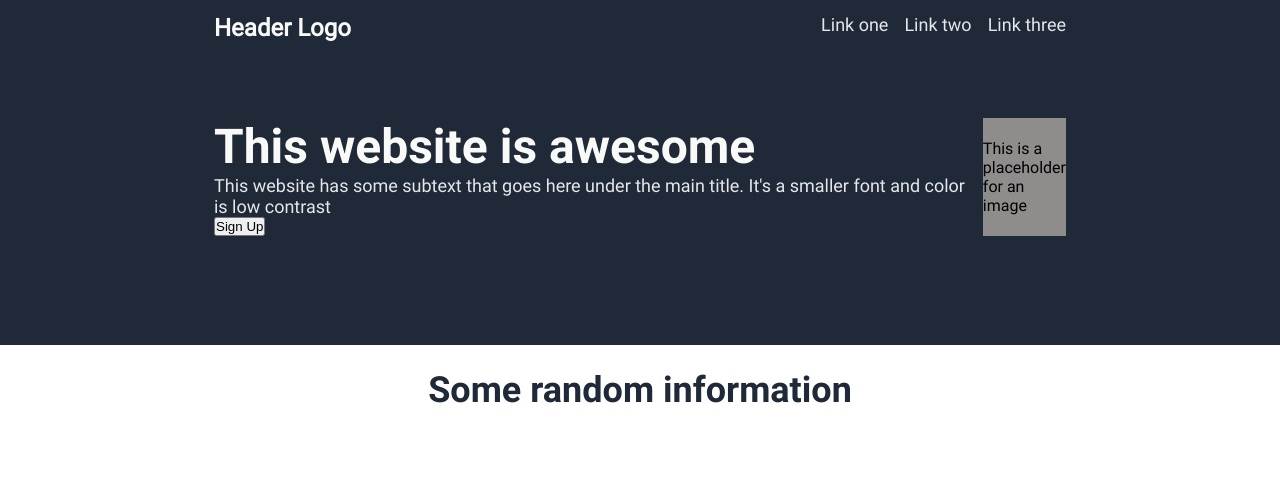
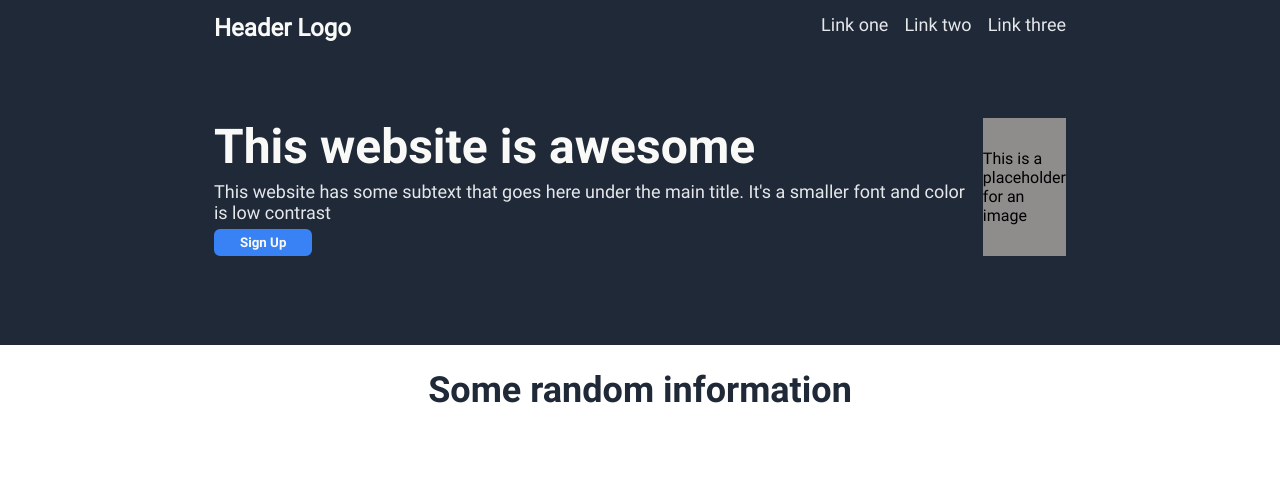
Before and after one commit to ChrisCode23/landing-page, a plain HTML site: page index.html in a window 1280 px wide. Shown: the top 485 px of the page. Drawn offline with Linux system fonts and the light colour scheme.

Commit message:
Edit header sign-up button
Changed the color of the sign-up button to match
the style of the call-to-action one, aside from
the background color

```diff
--- a/style.css
+++ b/style.css
@@ -69,6 +69,7 @@ a {
     display: flex;
     flex-direction: column;
     align-items: flex-start;
+    gap: 6px;
 
 }
 
@@ -89,6 +90,15 @@ a {
     align-items: center;
     display: flex;
     flex: 1;
+}
+
+.title-img button {
+    border-radius: 6px;
+    border: 2px solid #3882f6;
+    color: #f9faf8;
+    font-family: Roboto-Bold;
+    padding: 4px 24px;
+    background-color: #3882f6;
 }
 
 .info {
```
